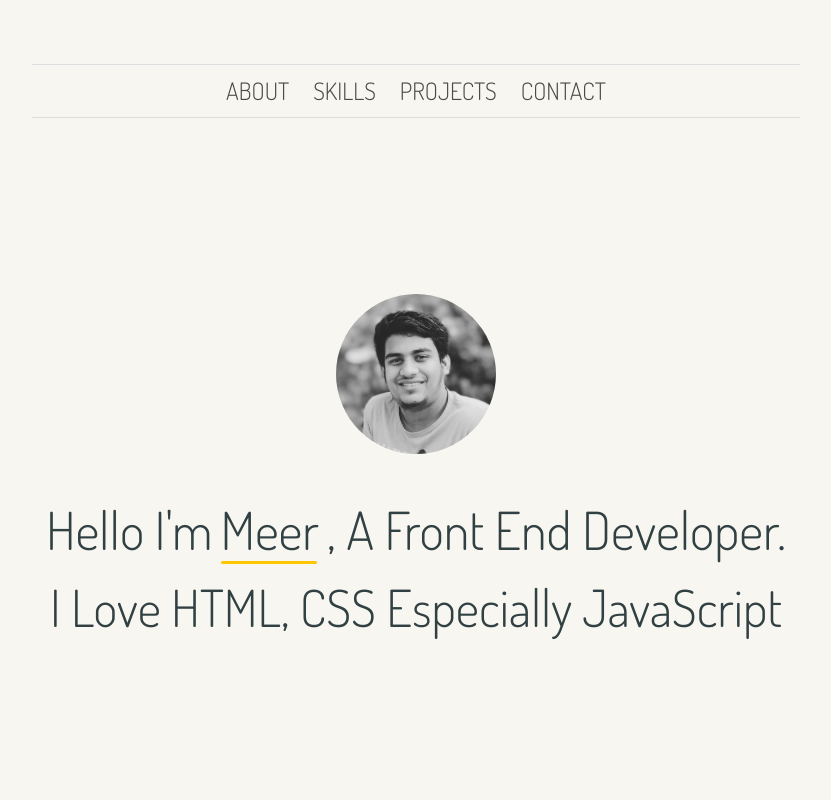
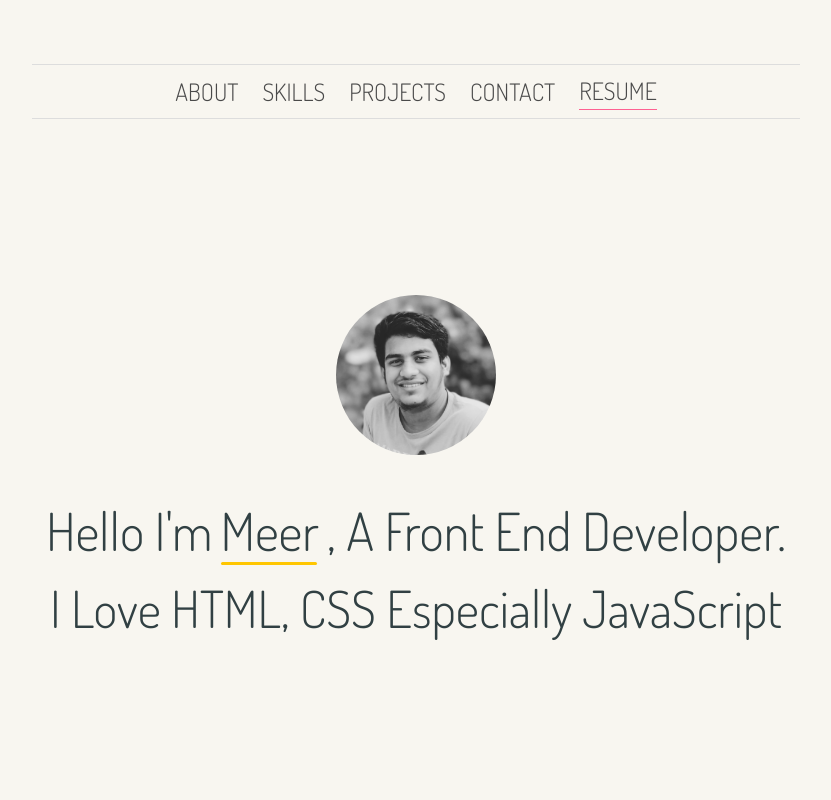
Before and after one commit to mmestiyak/portfolio, a React (Create React App) app: page / in a window 1280 px wide. Shown: the top 800 px of the page, without its empty margins (224-1055 px from the left). Built offline with nearby package versions, Linux system fonts and the light colour scheme.

Commit message:
resume added in site

```diff
--- a/src/components/Navbar.jsx
+++ b/src/components/Navbar.jsx
@@ -36,6 +36,7 @@ const Navbar = () => {
               skills
             </Link>
           </div>
+
           <div className="navbar-item text-gradient">
             <Link smooth={true} duration={1000} to="projects">
               Projects
@@ -46,6 +47,14 @@ const Navbar = () => {
               contact
             </Link>
           </div>
+          <div className="navbar-item">
+            <a
+              className="resume"
+              href="https://github.com/mmestiyak/portfolio/raw/master/Meer_Estiyak_Resume.pdf"
+            >
+              resume
+            </a>
+          </div>
         </div>
       </div>
     </nav>
--- a/src/styles/_navbar.scss
+++ b/src/styles/_navbar.scss
@@ -16,6 +16,9 @@
       font-size: 1.5rem;
       text-transform: uppercase;
       font-weight: lighter;
+      &.resume {
+        border-bottom: 0.5px solid #fe6192;
+      }
     }
   }
 }
```
Also changed, not shown: 1 other file (tests, documents, lock files or other folders).
